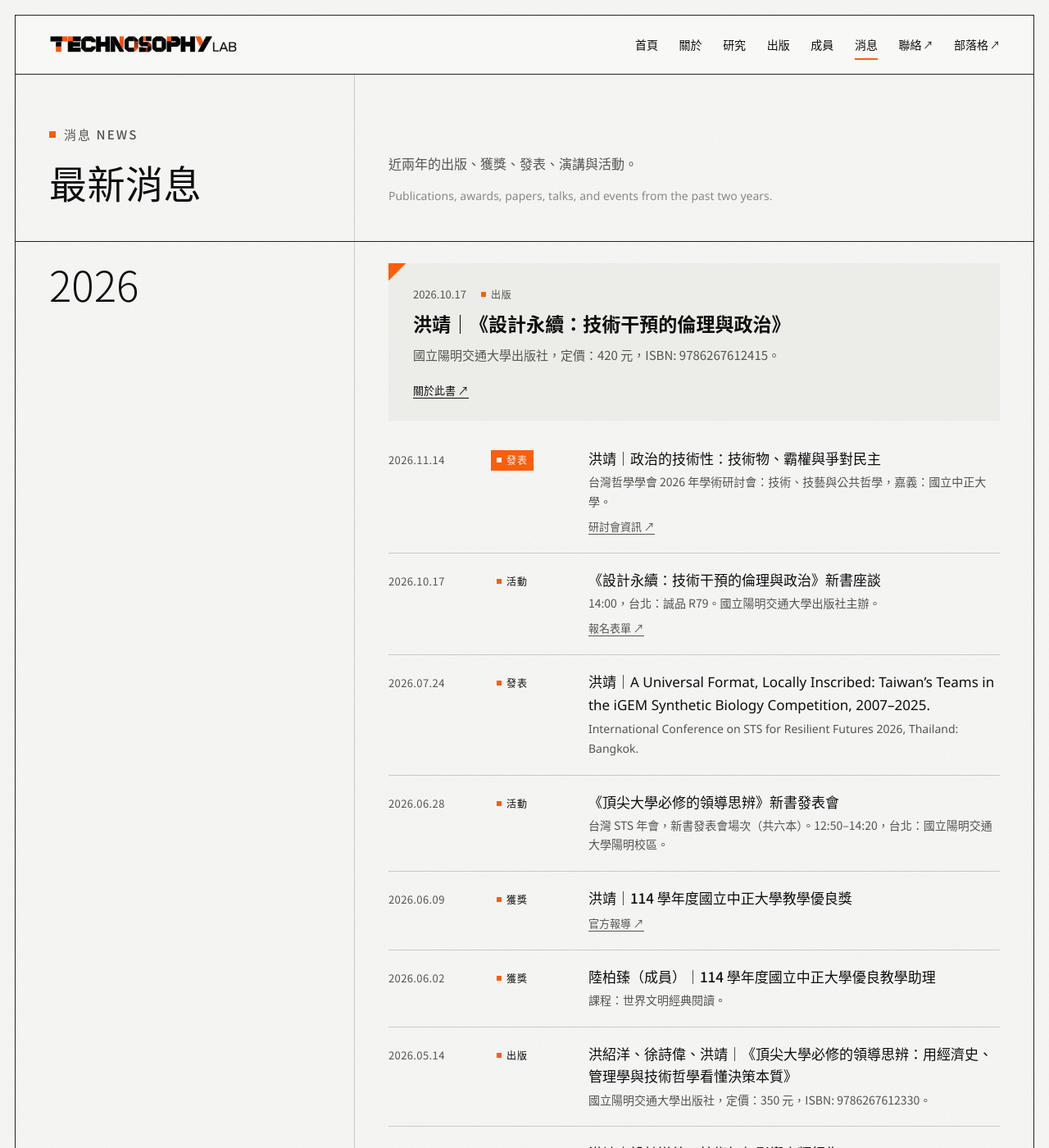
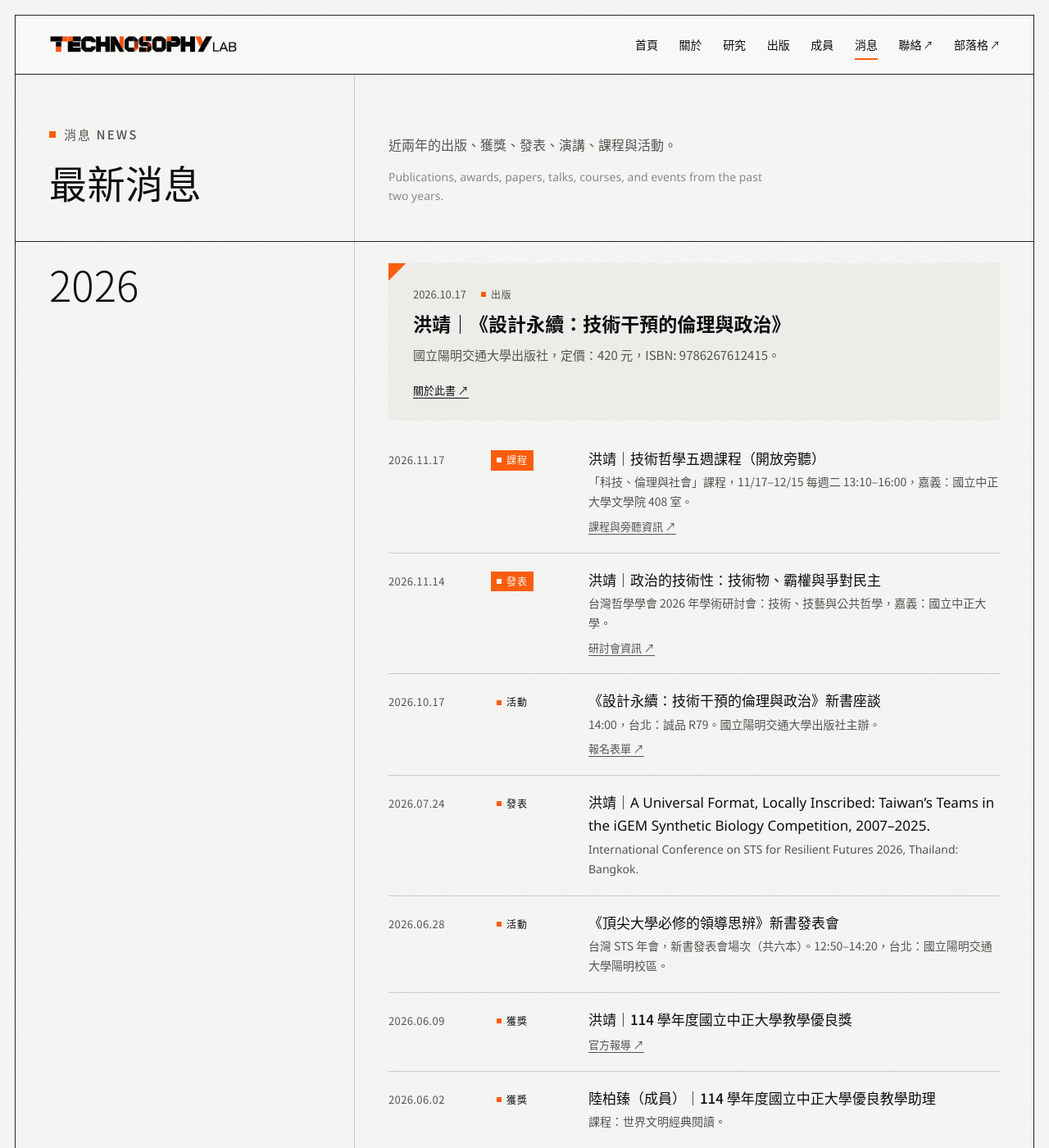
Before and after one commit to hungching1982/technosophy-lab, a Jekyll site: the page built from news/index.html, in a window 1280 px wide and 1400 px high. Shown: the whole window at 82% size. Built offline with Jekyll 4.4.1, drawn with Linux system fonts in a browser that asks for light colours; some of the changed text lies outside the part shown.

Commit message:
新增技術哲學五週課程頁與消息；網站名稱改為大寫品牌寫法
- 課程頁 /courses/philosophy-of-technology-2026/：上課資訊、五週主題、旁聽方式（限實體）
- 消息新增「課程」類別
- 課程頁、書籍頁從其他頁面連入時一律另開新視窗並加 ↗
- 網站名稱（頁籤、分享標題）改為 TECHNOSOPHY LAB 社技哲學實驗室

Co-Authored-By: Claude Opus 5.5 <noreply@anthropic.com>
Claude-Session: https://claude.ai/code/session_01Sc6BJmwojMoBBfzfk5WCKx

```diff
--- a/_config.yml
+++ b/_config.yml
@@ -4,7 +4,7 @@
 # 在自己電腦預覽時，改這個檔案需要重新啟動 jekyll serve。
 # ──────────────────────────────────────────────
 
-title: Technosophy Lab 社技哲學實驗室
+title: TECHNOSOPHY LAB 社技哲學實驗室
 tagline: 讓技術成為重做哲學的起點
 description: 讓技術成為重做哲學的起點。從具體的社會—技術問題出發，重新思考行動、自由、設計與政治。
 url: https://lab.hungching.com
--- a/_data/news.yml
+++ b/_data/news.yml
@@ -4,7 +4,7 @@
 #
 # 欄位：
 #   date       日期（YYYY-MM-DD）
-#   type       類別：出版、獲獎、發表、演講、活動（兩個字）
+#   type       類別：出版、獲獎、發表、演講、課程、活動（兩個字）
 #   who        人名（可省略）：洪靖；成員寫成「陸柏臻（成員）」；多人用頓號。
 #              有 who 時，標題顯示為「who｜title」；活動本身當主詞時不寫 who。
 #   title      標題：論文或講題、書名、獎項名稱、活動名稱
@@ -20,6 +20,14 @@
 #              有多位指導老師時直接寫名字，例如 advisor: 余俊頴（生醫系）、洪靖
 #
 # ※ 舊消息請不要刪除：消息頁只顯示兩年內，但成員頁「學生表現與榮譽」會一直讀取。
+
+- date: 2026-11-17
+  type: 課程
+  who: 洪靖
+  title: 技術哲學五週課程（開放旁聽）
+  summary: 「科技、倫理與社會」課程，11/17–12/15 每週二 13:10–16:00，嘉義：國立中正大學文學院 408 室。
+  link: /courses/philosophy-of-technology-2026/
+  link_text: 課程與旁聽資訊
 
 - date: 2026-11-14
   type: 發表
--- a/assets/css/pages.css
+++ b/assets/css/pages.css
@@ -531,3 +531,23 @@ a.chip { text-decoration: none; }
   .shelf.flat .book h3 { margin-top: 2px; }
   .shelf.flat .book .y { display: block; line-height: 1; }
 }
+
+/* 課程頁 */
+.page-hero h1 .h1-sub { display: block; margin-top: 10px; font-size: .42em; font-weight: 500; color: var(--ink-2); letter-spacing: .04em; }
+.course-kv { border-top: 0; }
+.course-kv dt:last-of-type, .course-kv dd:last-of-type { border-bottom: 0; }
+.course-weeks { list-style: none; margin: 0; padding: 0; }
+.course-weeks li { display: grid; grid-template-columns: 112px minmax(0, 1fr); gap: 20px; padding: 18px 0 20px; border-bottom: 1px solid var(--hair); }
+.course-weeks li:first-child { padding-top: 0; }
+.course-weeks li:last-child { border-bottom: 0; }
+.course-weeks .d { font-size: 13px; color: var(--ink-2); }
+.course-weeks .d b { display: block; font-size: 26px; font-weight: 700; line-height: 1.1; color: var(--orange); font-variant-numeric: tabular-nums; letter-spacing: .02em; }
+.course-weeks h3 { margin: 0 0 6px; font-size: 19px; font-weight: 700; line-height: 1.45; }
+.course-weeks p { margin: 0; font-size: 15px; line-height: 1.8; color: var(--ink-2); }
+.course-weeks p a { color: inherit; text-decoration-color: var(--orange); text-underline-offset: 3px; }
+.course-cta { margin: 26px 0 0; display: flex; flex-wrap: wrap; align-items: center; gap: 12px 22px; }
+.course-cta .mail { font-size: 14px; color: var(--ink-2); }
+@media (max-width: 760px) {
+  .course-weeks li { grid-template-columns: 1fr; gap: 6px; }
+  .course-weeks .d { display: flex; align-items: baseline; gap: 8px; }
+}
--- a/assets/js/extlinks.js
+++ b/assets/js/extlinks.js
@@ -9,11 +9,13 @@
     var url;
     try { url = new URL(a.getAttribute('href'), location.href); } catch (e) { continue; }
     var external = url.protocol.indexOf('http') === 0 && url.host !== location.host;
-    var book = url.host === location.host && url.pathname.indexOf('/design-for-green/') === 0 && here.indexOf('/design-for-green/') !== 0;
+    // 不在選單上的站內頁（書籍頁、課程頁），從其他頁面連過去時也視為對外連結
+    var special = ['/design-for-green/', '/courses/'].filter(function (p) { return url.pathname.indexOf(p) === 0; })[0];
+    var book = url.host === location.host && special && here.indexOf(special) !== 0;
     if (!external && !book) continue;
     a.target = '_blank';
     a.rel = 'noopener';
-    if (!a.textContent.trim()) continue;                       // 只有圖片的連結不加箭頭
+    if (!a.textContent.trim() || a.hasAttribute('data-noarrow')) continue;   // 只有圖片、或指定不加箭頭的連結
     var box = a.querySelector('.arrow');                       // 黑色按鈕裡的方塊箭頭
     if (box) { box.textContent = '↗'; }
     else if (a.textContent.indexOf('↗') === -1) {
--- /dev/null
+++ b/courses/philosophy-of-technology-2026/index.html
@@ -0,0 +1,51 @@
+---
+title: 技術哲學（五週課程）
+description: 2026.11.17–12.15，每週二下午於國立中正大學。陳瑞麟老師「科技、倫理與社會」課程第 11–15 週由洪靖主授，開放旁聽，限實體。
+layout: default
+extra_css: /assets/css/pages.css
+nav_active: /news/
+---
+{%- comment -%} 課程頁：只放上課與報名資訊，不放讀本檔案。 {%- endcomment -%}
+<section class="page-hero" aria-labelledby="page-title">
+  <div class="head"><p class="eyebrow">課程 Course</p><h1 id="page-title">技術哲學<small class="h1-sub">五週課程</small></h1></div>
+  <div class="lede">
+    <p>陳瑞麟老師「科技、倫理與社會」課程，第 11–15 週由洪靖主授，<br>帶領閱讀與討論技術哲學的幾個重要文本。<br>歡迎非修課生旁聽，不限校內，也不限碩士生。</p>
+    <p class="en" lang="en">Philosophy of Technology: a five-week seminar, open to auditors.</p>
+  </div>
+</section>
+
+<section class="blk" aria-labelledby="info-title">
+  <div class="head"><p class="eyebrow">資訊 Details</p><h2 id="info-title">上課資訊</h2></div>
+  <div class="body">
+    <dl class="kv course-kv">
+      <dt>時間</dt><dd>2026 年 11 月 17 日至 12 月 15 日，每週二 13:10–16:00</dd>
+      <dt>地點</dt><dd>國立中正大學文學院 408 室</dd>
+      <dt>上課方式</dt><dd>標準／傳統的 Seminar</dd>
+      <dt>旁聽</dt><dd>限實體，不提供線上參與</dd>
+    </dl>
+  </div>
+</section>
+
+<section class="blk" aria-labelledby="plan-title">
+  <div class="head"><p class="eyebrow">主題 Schedule</p><h2 id="plan-title">五週主題</h2></div>
+  <div class="body">
+    <ol class="course-weeks">
+      <li><span class="d"><b>11.17</b>週二</span><div><h3>技術物的政治</h3><p>Langdon Winner，〈技術物有政治性嗎？〉<br>簡妤儒，〈棄置的圍網和推不動的紙盤〉</p></div></li>
+      <li><span class="d"><b>11.24</b>週二</span><div><h3>技術物的社會角色</h3><p lang="en">Bruno Latour, “Where Are the Missing Masses? The Sociology of a Few Mundane Artifacts”</p></div></li>
+      <li><span class="d"><b>12.01</b>週二</span><div><h3>技術物的道德</h3><p lang="en">Peter-Paul Verbeek, <i>Moralizing Technology: Understanding and Designing the Morality of Things</i>, Ch. 1 “Mediated Morality” and Ch. 3 “Do Artifacts Have Morality?”</p></div></li>
+      <li><span class="d"><b>12.08</b>週二</span><div><h3>技術設計與人類自由</h3><p>洪靖，〈設計與自由：行為嚮導技術的分類與倫理考量〉<br>洪靖，<a href="{{ '/design-for-green/' | relative_url }}" data-noarrow>《設計永續：技術干預的倫理與政治》</a>第五、六章</p></div></li>
+      <li><span class="d"><b>12.15</b>週二</span><div><h3>物與人的共同生活</h3><p><span lang="en">Chantal Mouffe, <i>The Democratic Paradox</i>, Ch. 1 “Democracy, Power and ‘the Political’”</span><br>洪靖，<a href="{{ '/design-for-green/' | relative_url }}" data-noarrow>《設計永續：技術干預的倫理與政治》</a>第八、九章</p></div></li>
+    </ol>
+  </div>
+</section>
+
+<section class="blk" aria-labelledby="join-title">
+  <div class="head"><p class="eyebrow">旁聽 Auditing</p><h2 id="join-title">旁聽方式</h2></div>
+  <div class="body">
+    <dl class="kv course-kv">
+      <dt>課前準備</dt><dd>旁聽同學不必導讀，但需要事先閱讀文本，並針對文本準備兩個提問。</dd>
+      <dt>報名</dt><dd>來信簡單自我介紹（姓名、學校、系級），並說明旁聽動機。</dd>
+    </dl>
+    <p class="course-cta"><a class="btn" href="mailto:hungching@ccu.edu.tw?subject={{ '旁聽申請：技術哲學（2026 秋）' | uri_escape }}">來信報名旁聽 <span class="arrow" aria-hidden="true">→</span></a><span class="mail">hungching@ccu.edu.tw</span></p>
+  </div>
+</section>
--- a/index.html
+++ b/index.html
@@ -51,7 +51,7 @@ layout: default
   <div class="head">
     <p class="eyebrow">消息 News</p>
     <h2 id="news-title">最新消息</h2>
-    <p>出版、獲獎、發表、演講與活動</p>
+    <p>出版、獲獎、發表、演講、課程與活動</p>
   </div>
   <div class="body">
     {%- if news_pinned %}
--- a/news/index.html
+++ b/news/index.html
@@ -1,6 +1,6 @@
 ---
 title: 最新消息
-description: 出版、獲獎、發表、演講與活動的最新消息。
+description: 出版、獲獎、發表、演講、課程與活動的最新消息。
 layout: default
 extra_css: /assets/css/pages.css
 ---
@@ -8,7 +8,7 @@ extra_css: /assets/css/pages.css
 {%- assign byyear = news_rest | group_by_exp: "n", "n.date | date: '%Y'" %}
 <section class="page-hero" aria-labelledby="page-title">
   <div class="head"><p class="eyebrow">消息 News</p><h1 id="page-title">最新消息</h1></div>
-  <div class="lede"><p>近兩年的出版、獲獎、發表、演講與活動。</p><p class="en" lang="en">Publications, awards, papers, talks, and events from the past two years.</p></div>
+  <div class="lede"><p>近兩年的出版、獲獎、發表、演講、課程與活動。</p><p class="en" lang="en">Publications, awards, papers, talks, courses, and events from the past two years.</p></div>
 </section>
 <div id="newslist">
   {%- if byyear.size == 0 and news_pinned %}
```
